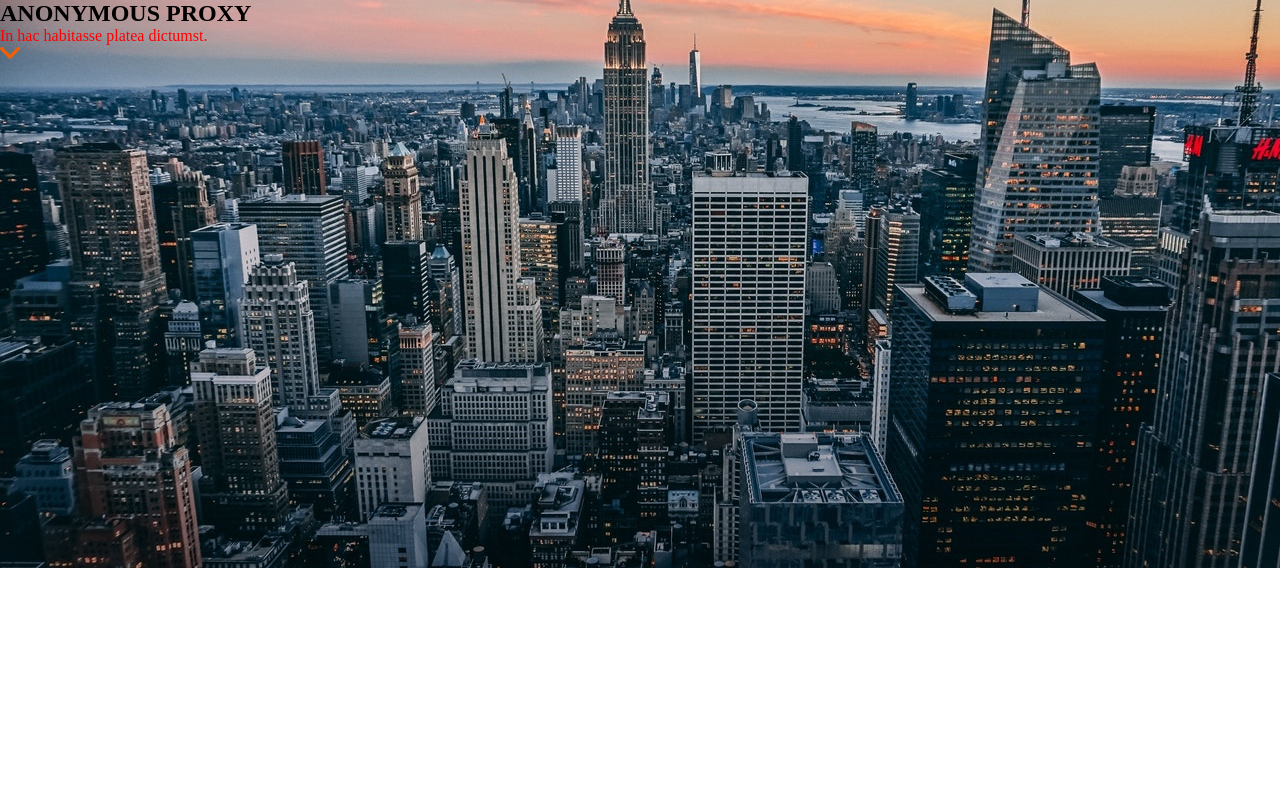
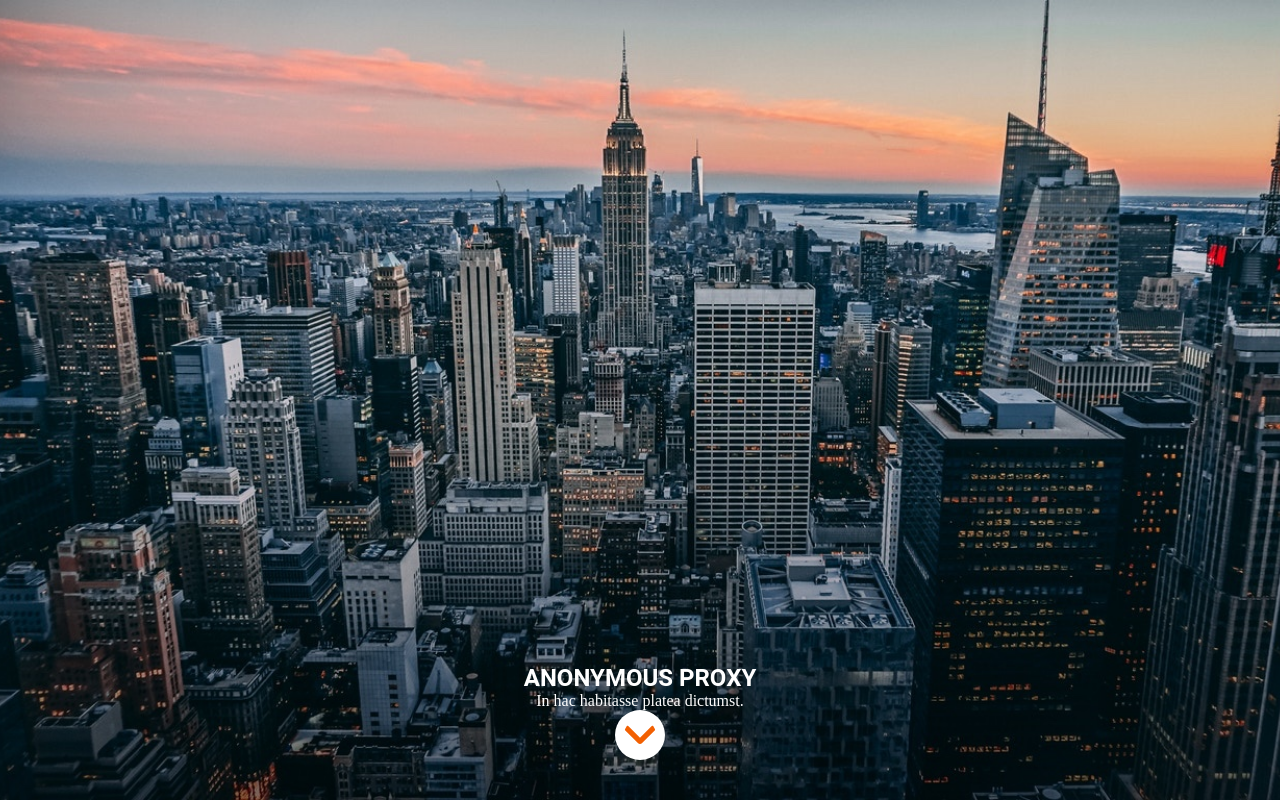
Before and after one commit to SaraOsacar/Anonymous-Proxy, a website: page src/html/index.html in a window 1280 px wide. Drawn offline with nearby package versions, Linux system fonts and the light colour scheme; files that its build step writes are made by us from their sources; files whose address does not match are found by name.

Commit message:
add icon-hero and style text

```diff
--- a/src/html/partials/hero.html
+++ b/src/html/partials/hero.html
@@ -1,5 +1,5 @@
 <section class="hero">
-  <div class="hero-container">
+
     <h1 class="hero-title">ANONYMOUS PROXY</h1>
     <p class="hero-paragraph">In hac habitasse platea dictumst.</p>
     <img
@@ -7,5 +7,5 @@
       alt="icon"
       class="hero-icon"
     />
-  </div>
+
 </section>
--- a/src/scss/core/_variables.scss
+++ b/src/scss/core/_variables.scss
@@ -1 +1,3 @@
-$font-family: roboto
+$font-text: 'Roboto', sans-serif;
+$font-title: 'Roboto-Slab', sans-serif;
+$white: #fff;
--- a/src/scss/layout/_hero.scss
+++ b/src/scss/layout/_hero.scss
@@ -1,24 +1,29 @@
 .hero{
     background-image: url(../images/cover.jpg);
-    height: 568px;
+    height: 100vh;
     background-size: cover;
     background-position: center;
     background-repeat: no-repeat;
-
-
+    display: flex;
+    flex-direction: column;
+    align-items: center;
+    justify-content: flex-end;
+    padding-bottom: 40px;
 }
 
-.hero-container{
-
-
-
-}
 .hero-title{
-
-
+    font-family: $font-text;
+    color: $white;
 }
 
 .hero-paragraph{
-    color: red;
+    color: $white;
+}
 
+.hero-icon{
+    background-color: $white;
+    width: 50px;
+    height: 50px;
+    border-radius: 50%;
+    padding: 9px;
 }
```
